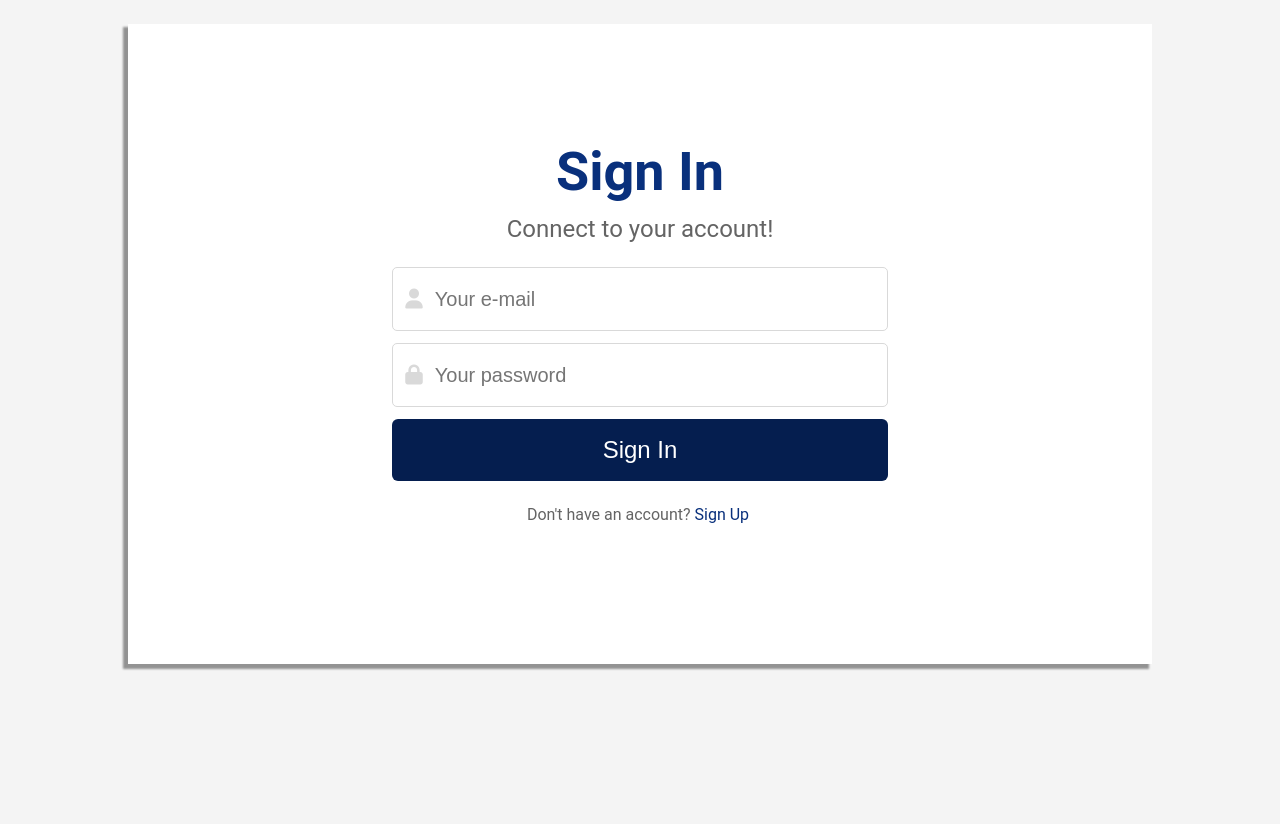
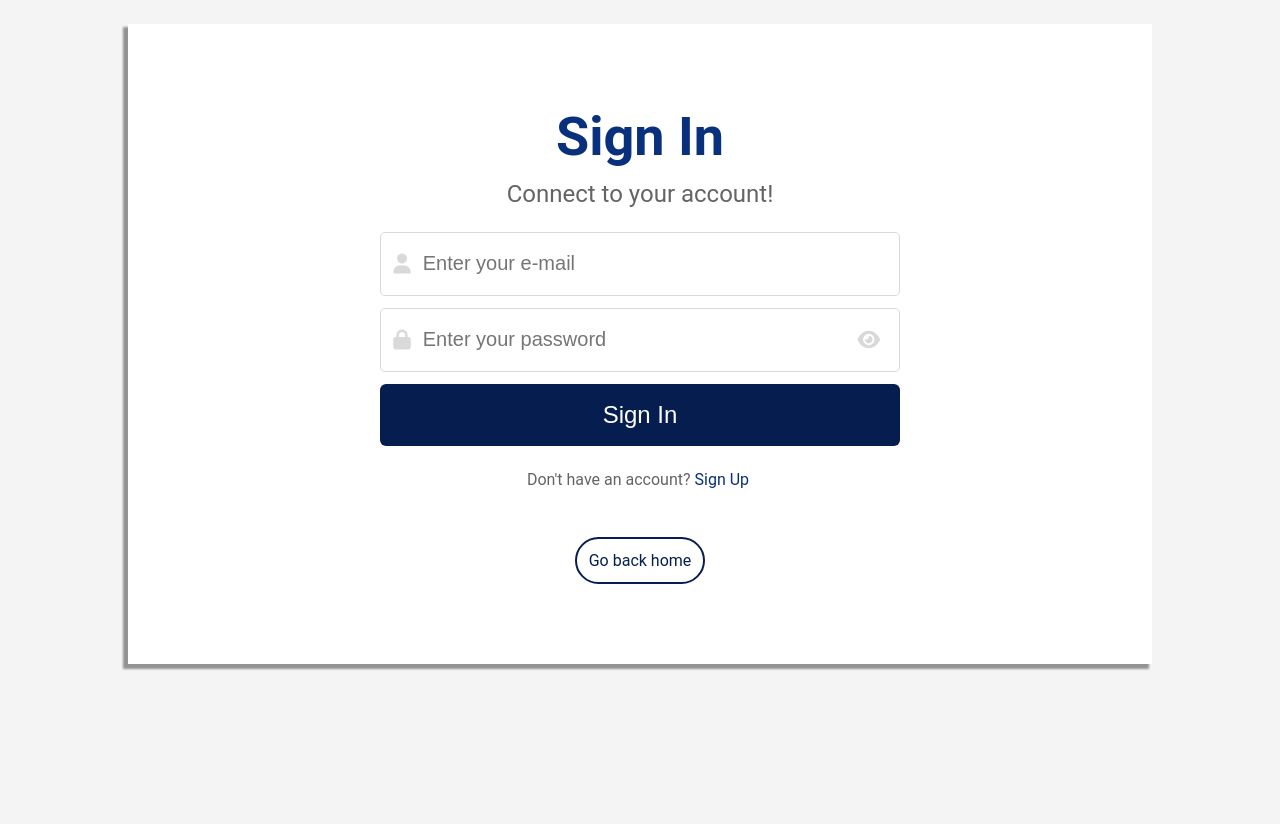
Before and after one commit to function404/vwcrud_, a PHP site: page /assets/pages/signIn/signInPage.php in a window 1280 px wide. Shown: the part 96-920 px from the top of the page. Run offline with PHP 8.4, Linux system fonts and the light colour scheme; some libraries are stand-ins or nearby versions.

Commit message:
feat: added show/hide password

```diff
--- a/assets/css/global.css
+++ b/assets/css/global.css
@@ -90,13 +90,30 @@
 main .container-form .content-form .form .info-field-form {
    display: flex;
    flex-direction: row;
-   justify-content: center;
    align-items: center;
    width: 100%;
    margin-bottom: 12px;
    border: 1px solid var(--grey100);
    border-radius: 5px;
    padding: 0 12px;
+}
+main .container-form .content-form .form .info-field-form .toggle-password {
+   width: 24px;
+   height: 24px;
+   display: flex;
+   justify-content: center;
+   align-items: center;
+   cursor: pointer;
+   position: relative;
+}
+main .container-form .content-form .form .info-field-form .toggle-password a i#toggle-icon {
+   font-size: 20px;
+   width: 100%;
+   height: 100%;
+   display: flex;
+   justify-content: center;
+   align-items: center;
+   margin-right: 0;
 }
 main .container-form .content-form .form .info-field-form i {
    font-size: 20px;
@@ -156,6 +173,26 @@
 main .container-form .content-form .form p a:hover {
    color: var(--blue100);
    text-decoration: underline;
+   transition: all .5s ease-in-out;
+}
+main .container-form .btn-goback {
+   display: flex;
+   justify-content: center;
+   align-items: center;
+   margin-top: 24px;
+}
+main .container-form .btn-goback a {
+   padding: 12px;
+   border: 2px solid var(--blue200);
+   border-radius: 50px;
+   font-size: 16px;
+   color: var(--blue200);
+   text-decoration: none;
+   transition: all .5s ease-in-out;
+}
+main .container-form .btn-goback a:hover {
+   background-color: var(--blue200);
+   color: var(--white);
    transition: all .5s ease-in-out;
 }
 
--- a/assets/includes/footer.php
+++ b/assets/includes/footer.php
@@ -12,7 +12,7 @@
                     <p class="p-visible-mobile">Volkswagen Das Auto</p>
                 </article>
                 <article class="content-links">
-                    <i class="fa-regular fa-comments"></i>
+                    <i class="fa-solid fa-comment"></i>
                     <p>
                         <a href="#">WhatsApp</a>
                     </p>
@@ -30,7 +30,7 @@
                 </article>
 
                 <article class="content-links">
-                    <i class="fa-regular fa-percent"></i>
+                    <i class="fa-solid fa-tags"></i>
                     <p>
                         <a href="#">Vehicle offers</a>
                     </p>
--- a/assets/includes/header.php
+++ b/assets/includes/header.php
@@ -11,7 +11,7 @@
     <meta name="viewport" content="width=device-width, initial-scale=1.0">
     <link rel="stylesheet" href="https://cdnjs.cloudflare.com/ajax/libs/font-awesome/6.6.0/css/all.min.css" integrity="sha512-Kc323vGBEqzTmouAECnVceyQqyqdsSiqLQISBL29aUW4U/M7pSPA/gEUZQqv1cwx4OnYxTxve5UMg5GT6L4JJg==" crossorigin="anonymous" referrerpolicy="no-referrer" />
     <link rel="stylesheet" href="../../css/global.css">
-    <link rel="shortcut icon" type="image/x-icon" sizes="32x32" href="../gfx/volkswagen-logo.png" />
+    <link rel="shortcut icon" type="image/x-icon" sizes="32x32" href="../../gfx/volkswagen-logo.png" />
     <title>VW: Volkswagen | Home</title>
 </head>
 <body>
--- /dev/null
+++ b/assets/javascript/global.js
@@ -0,0 +1,18 @@
+/**
+ * Toggle password visibility
+ *
+*/
+function togglePassword() {
+   const passwordInput = document.getElementById('password');
+   const toggleIcon = document.getElementById('toggle-icon');
+
+   if (passwordInput.type === 'password') {
+      passwordInput.type = 'text';
+      toggleIcon.classList.remove('fa-eye');
+      toggleIcon.classList.add('fa-eye-slash');
+   } else {
+      passwordInput.type = 'password';
+      toggleIcon.classList.remove('fa-eye-slash');
+      toggleIcon.classList.add('fa-eye');
+   }
+}
--- a/assets/pages/signIn/signInPage.php
+++ b/assets/pages/signIn/signInPage.php
@@ -31,17 +31,25 @@
                 <form class="form" action="" method="POST">
                     <div class="info-field-form">
                         <i class="fa-solid fa-user"></i>
-                        <input type="email" name="email" id="email" placeholder="Your e-mail" required>
+                        <input type="email" name="email" id="email" placeholder="Enter your e-mail" required>
                     </div>
                     <div class="info-field-form">
                         <i class="fa-solid fa-lock"></i>
-                        <input type="password" name="password" id="password" placeholder="Your password" required>
+                        <input type="password" name="password" id="password" placeholder="Enter your password" required>
+                        <a class="toggle-password" type="button" onclick="togglePassword()" >
+                            <i id="toggle-icon" class="fa-solid fa-eye"></i>
+                        </a>
                     </div>
                     <button class="btn-form" type="submit">Sign In</button>
                     <p>Don't have an account? <a href="../signUp/signUpPage.php">Sign Up</a></p>
                 </form>
             </div>
+            <div class="btn-goback">
+                <a href="../home/homePage.php">Go back home</a>
+            </div>
         </section>
     </main>
+
+    <script src='../../javascript/global.js'></script>
 </body>
 </html>
```
Also changed, not shown: assets/pages/signUp/signUpPage.php (+9 -1 lines), README.md.
